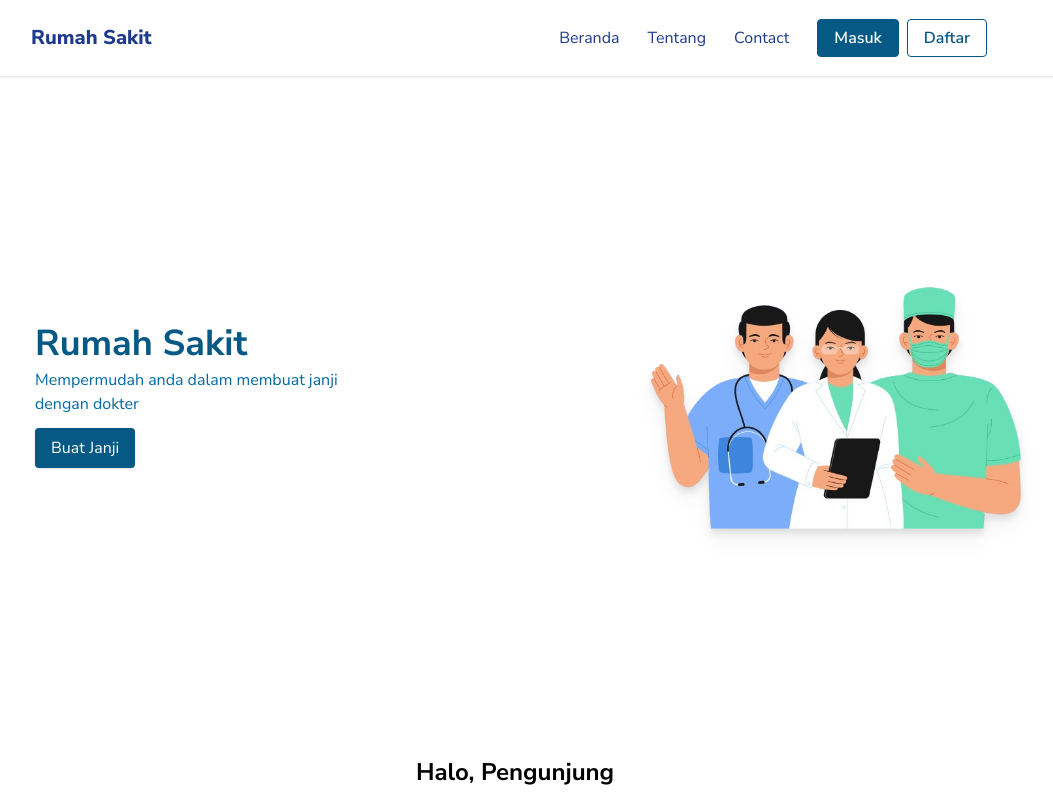
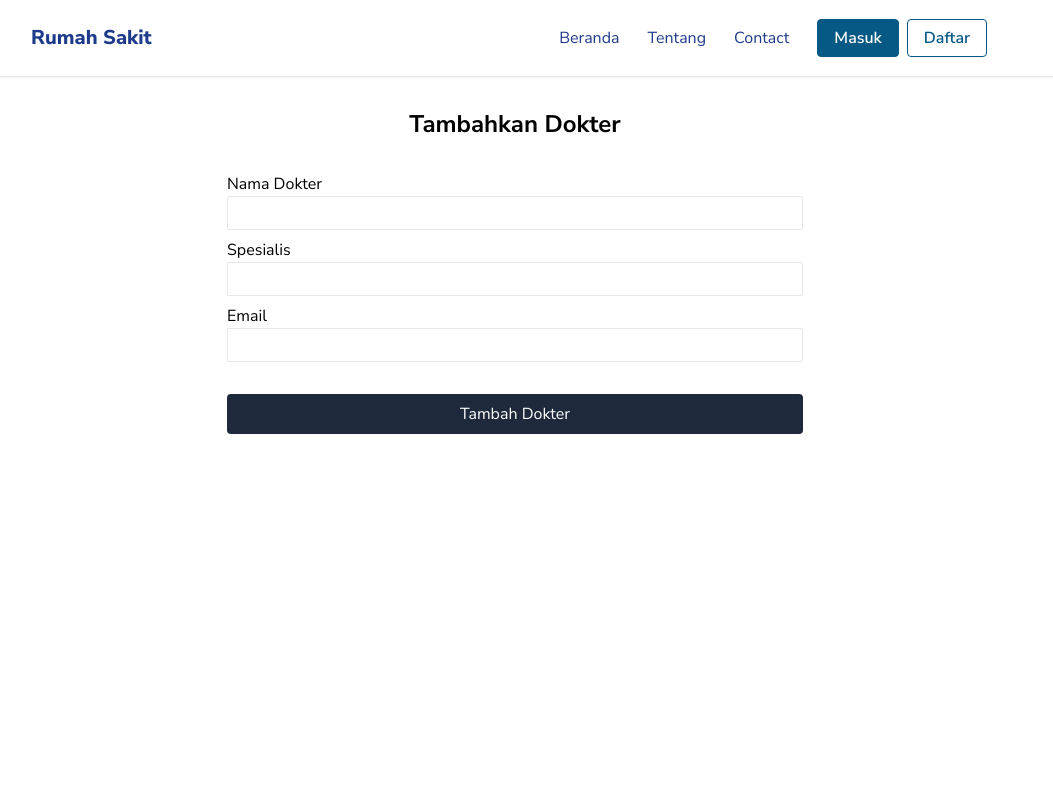
Before and after one commit to Syahridho/rumah-sakit, a React (Vite) app: page /doctor in a window 1280 px wide. Shown: the top 799 px of the page, without its empty margins (125-1178 px from the left). Built offline with nearby package versions, Linux system fonts and the light colour scheme.

Commit message:
add notFound & add docter

```diff
--- /dev/null
+++ b/src/components/DoctorInput.jsx
@@ -0,0 +1,43 @@
+const DoctorInput = () => {
+  return (
+    <div className="container mx-auto grid md:grid-cols-4 lg:grid-cols-8">
+      <form
+        onSubmit={console.log("Helo")}
+        className="flex flex-col mx-8 md:col-start-2 md:col-span-2 lg:col-start-3 lg:col-span-4"
+      >
+        <h1 className="text-center font-bold text-2xl my-8">
+          Tambahkan Dokter
+        </h1>
+        <label htmlFor="name">Nama Dokter</label>
+        <input
+          type="text"
+          className="border mb-2 px-2 py-1 rounded-sm "
+          name="name"
+          required
+        />
+        <label htmlFor="specialis">Spesialis</label>
+        <input
+          type="text"
+          name="specialis"
+          className="border mb-2 px-2 py-1 rounded-sm "
+          required
+        />
+        <label htmlFor="email">Email</label>
+        <input
+          type="email"
+          className="border mb-2 px-2 py-1 rounded-sm "
+          name="email"
+          required
+        />
+        <button
+          className="mt-6 bg-slate-800 text-white py-2 rounded"
+          type="submit"
+        >
+          Tambah Dokter
+        </button>
+      </form>
+    </div>
+  );
+};
+
+export default DoctorInput;
--- a/src/components/Navbar.jsx
+++ b/src/components/Navbar.jsx
@@ -69,6 +69,12 @@ const Navbar = ({ isLoading, isLogin, isAdmin, checkLogin, signOut }) => {
                 >
                   Data Obat
                 </NavLink>
+                <NavLink
+                  to={"/doctor"}
+                  className="w-screen text-center bg-stone-50 block py-4 md:w-auto md:bg-transparent md:p-0"
+                >
+                  Data Docter
+                </NavLink>
               </>
             ) : (
               <>
--- a/src/page/App.jsx
+++ b/src/page/App.jsx
@@ -1,5 +1,5 @@
 import { BrowserRouter as Router, Routes, Route } from "react-router-dom";
-import { Provider } from "react-redux";
+import { Provider, connect } from "react-redux";
 import storeRedux from "../config/redux/store/store";
 
 import Home from "./Home";
@@ -8,6 +8,8 @@ import Regis from "./Regis";
 import Forget from "./Forget";
 import Patient from "./Patient";
 import Medicene from "./Medicene";
+import Doctor from "./Doctor";
+import NotFound from "./NotFound";
 
 const App = () => {
   return (
@@ -20,7 +22,8 @@ const App = () => {
           <Route path={"/forget"} element={<Forget />} />
           <Route path={"/data-pasien"} element={<Patient />} />
           <Route path={"/data-obat"} element={<Medicene />} />
-          <Route path={"*"} element={<Home />} />
+          <Route path={"/doctor"} element={<Doctor />} />
+          <Route path={"*"} element={<NotFound />} />
         </Routes>
       </Router>
     </Provider>
--- /dev/null
+++ b/src/page/Doctor.jsx
@@ -0,0 +1,13 @@
+import DoctorInput from "../components/DoctorInput";
+import Navbar from "../components/Navbar";
+
+const Doctor = () => {
+  return (
+    <div>
+      <Navbar />
+      <DoctorInput />
+    </div>
+  );
+};
+
+export default Doctor;
--- /dev/null
+++ b/src/page/NotFound.jsx
@@ -0,0 +1,12 @@
+const NotFound = () => {
+  return (
+    <div className="flex justify-center items-center w-screen h-screen">
+      <h1 className="font-bold text-2xl text-slate-800 text-center leading-10">
+        <span className="text-4xl">Oppss...!!</span> <br /> page tidak
+        ditemukan.
+      </h1>
+    </div>
+  );
+};
+
+export default NotFound;
--- a/src/page/Patient.jsx
+++ b/src/page/Patient.jsx
@@ -9,9 +9,11 @@ import {
 } from "../config/redux/action/action";
 import { useEffect, useState } from "react";
 import PatientList from "../components/PatientList";
+import { useNavigate } from "react-router-dom";
 
 const Patient = ({
   user,
+  isAdmin,
   patients,
   addPatient,
   getPatient,
@@ -27,11 +29,14 @@ const Patient = ({
     doctor: "Dr. Nadia Arifin (Umum)",
     complaints: "",
   });
-
+  const navigate = useNavigate();
   const [unique, setUnique] = useState("");
   const [isUpdete, setIsUpdate] = useState(false);
 
   useEffect(() => {
+    if (isAdmin === false) {
+      navigate("/");
+    }
     getPatient();
     console.log(patients);
   }, []);
@@ -152,6 +157,7 @@ const Patient = ({
 };
 
 const mapStateToProps = (state) => ({
+  isAdmin: state.isAdmin,
   patients: state.patient,
   user: state.user,
 });
```
